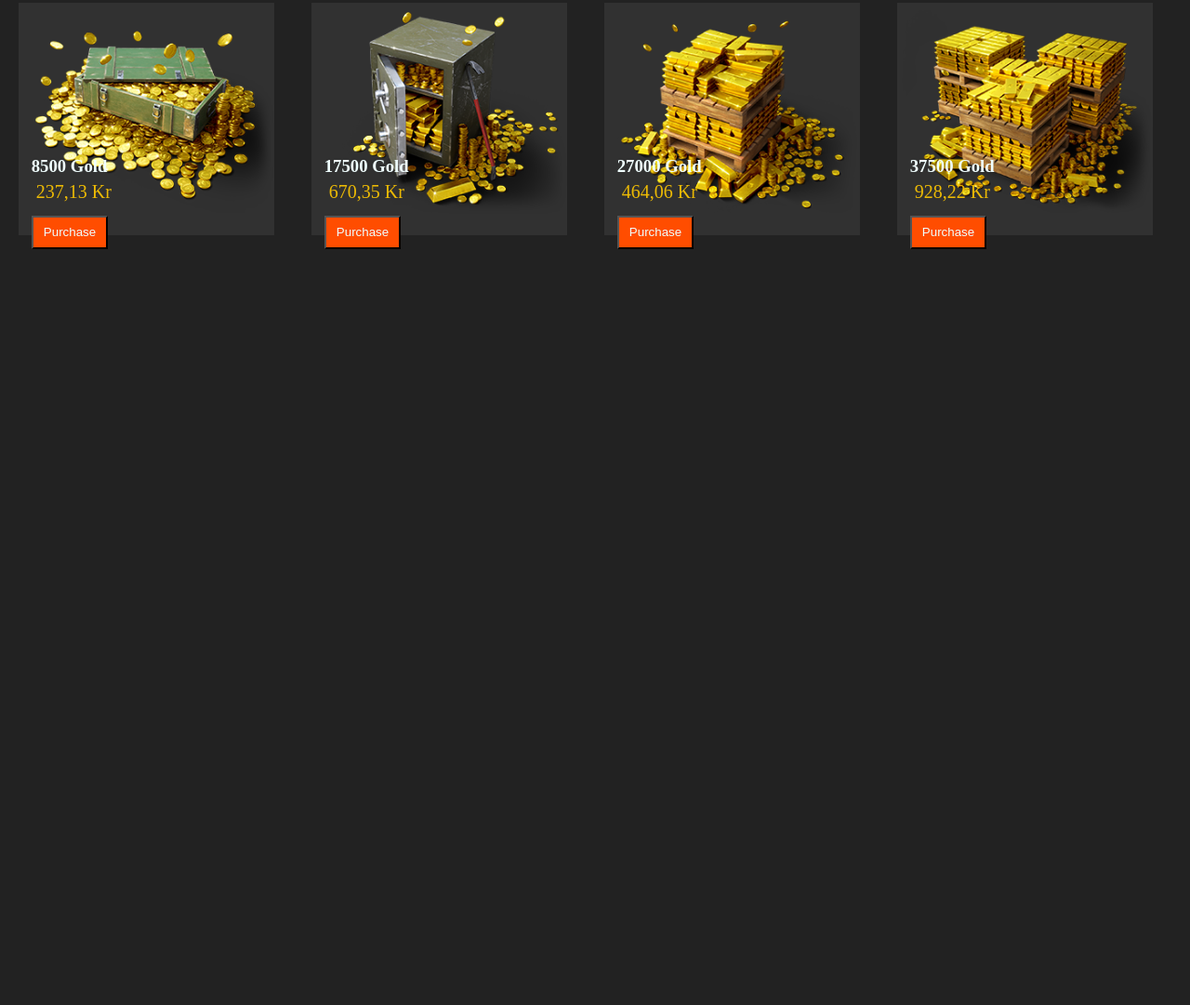
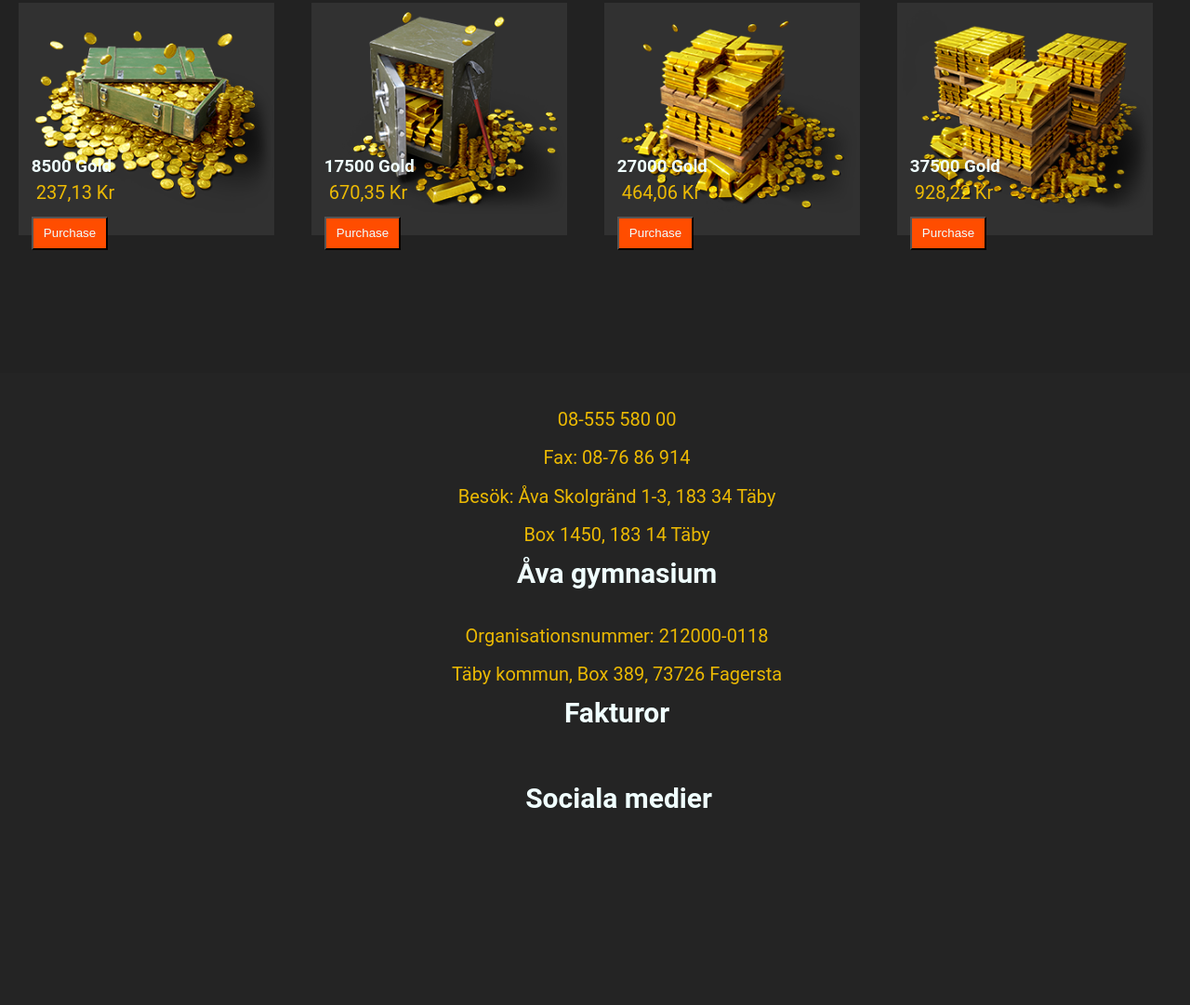
Before and after one commit to Tedianen/webb-js-pro-3, a plain HTML site: page gold.html in a window 1280 px wide. Shown: the part 751-1832 px from the top of the page at 93% size. Drawn offline with Linux system fonts and the light colour scheme.

Commit message:
Sista inlämning

```diff
--- a/gold.html
+++ b/gold.html
@@ -66,6 +66,37 @@
             <div class="RichesH"><button>Purchase</button></div>
         </div>
     </div>
+    <footer>
+        <div class="åva">
+          <div class="k1">
+            <h2>Åva gymnasium</h2>
+            <p>Box 1450, 183 14 Täby</p>
+
+            <p>Besök: Åva Skolgränd 1-3, 183 34 Täby</p>
+
+            <p>Fax: 08-76 86 914</p>
+
+            <p>08-555 580 00</p>
+          </div>
+          <div class="k2">
+            <h2>Fakturor</h2>
+            <p>Täby kommun, Box 389, 73726 Fagersta</p>
+
+            <p>Organisationsnummer: 212000-0118</p>
+          </div>
+          <h2>Sociala medier</h2>
+          <div class="sm">
+            <i class="fa-brands fa-instagram"></i>
+            <i class="fa-brands fa-youtube"></i>
+            <i class="fa-brands fa-twitter"></i>
+            <i class="fa-brands fa-tiktok"></i>
+            <i class="fa-brands fa-pinterest-p"></i>
+            <i class="fa-brands fa-discord"></i>
+            <i class="fa-brands fa-reddit-alien"></i>
+            <i class="fa-brands fa-twitch"></i>
+          </div>
+        </div>
+      </footer>
 
     <script src="script.js" ></script>
 </body>
--- a/style.css
+++ b/style.css
@@ -4,7 +4,8 @@
 }
 body {
   background-color: #222222;
-  height: 2000px;
+  height: auto;
+  font-family: "Roboto", Times, serif;
 }
 .top {
   background-color: #313131;
@@ -238,12 +239,12 @@ button {
 .G37500 {
   background-image: url("images/37500.png");
 }
-
+/*************************     Footer    *************************/
 footer {
   width: 100%;
   height: 129vh;
   background-color: rgb(36, 36, 36);
-  margin-top: 80%;
+  margin-top: 20%;
 }
 .åva {
   color: azure;
@@ -266,8 +267,56 @@ p {
   padding: 5px;
 }
 
+footer {
+  width: 100%;
+  height: 150vh;
+  background-color: rgb(36, 36, 36);
+  margin-top: 10%;
+}
+.åva {
+  margin-top: 10%;
+  color: azure;
+  padding: 10%;
+  text-align: center;
+}
+.åva > h2 {
+  color: azure;
+  font-size: 30px;
+  margin-top: 100px;
+}
+.k1 {
+  padding: 40px;
+}
+.k1 > h2 {
+  color: azure;
+  font-size: 30px;
+  margin-top: 30px;
+}
+.k2 {
+  padding: 40px;
+}
+.k2 > h2 {
+  color: azure;
+  font-size: 30px;
+  margin-top: 100px;
+}
+.sm {
+  padding-top: 10px;
+  margin-top: 150px;
+}
+.sm i {
+  padding: 23px;
+}
+p {
+  padding: 5px;
+}
+
 /************************      Phone     *******************************/
-
+@media screen and (min-width: 600px) {
+  .header a.icon {
+    display: none;
+  }
+}
 @media screen and (max-width: 600px) {
   body {
     height: 2000px;
@@ -322,14 +371,32 @@ p {
   }
   button {
     width: 100%;
+    margin-top: 60%;
   }
   .PPH > button {
     width: 49%;
     height: 15%;
   }
+  .EPBC {
+    /* background-color: rgba(0, 0, 0, 0.653); */
+    width: 100%;
+    height: 100%;
+    position: relative;
+    margin-top: -60%;
+  }
+  .EPBC h2 {
+    margin-top: -50px;
+  }
+  h1 {
+    margin-top: 45%;
+  }
+  p {
+    margin-top: -30%;
+  }
+
   footer {
-    margin-top: 300px;
-    height: 1000px;
+    margin-top: 100%;
+    height: 1500px;
   }
   .åva {
     color: azure;
@@ -342,6 +409,10 @@ p {
   .k1 > p {
     margin: 10px;
   }
+  .k1 > h2 {
+    color: azure;
+    font-size: 20px;
+  }
   .åva h2 {
     color: azure;
     font-size: 20px;
@@ -353,6 +424,10 @@ p {
   .k2 > p {
     margin: 10px;
   }
+  .k2 > h2 {
+    color: azure;
+    font-size: 20px;
+  }
   .sm {
     padding-top: 10px;
   }
```
Also changed, not shown: offers.html (+31 -0 lines), tanks.html (+31 -0 lines).
